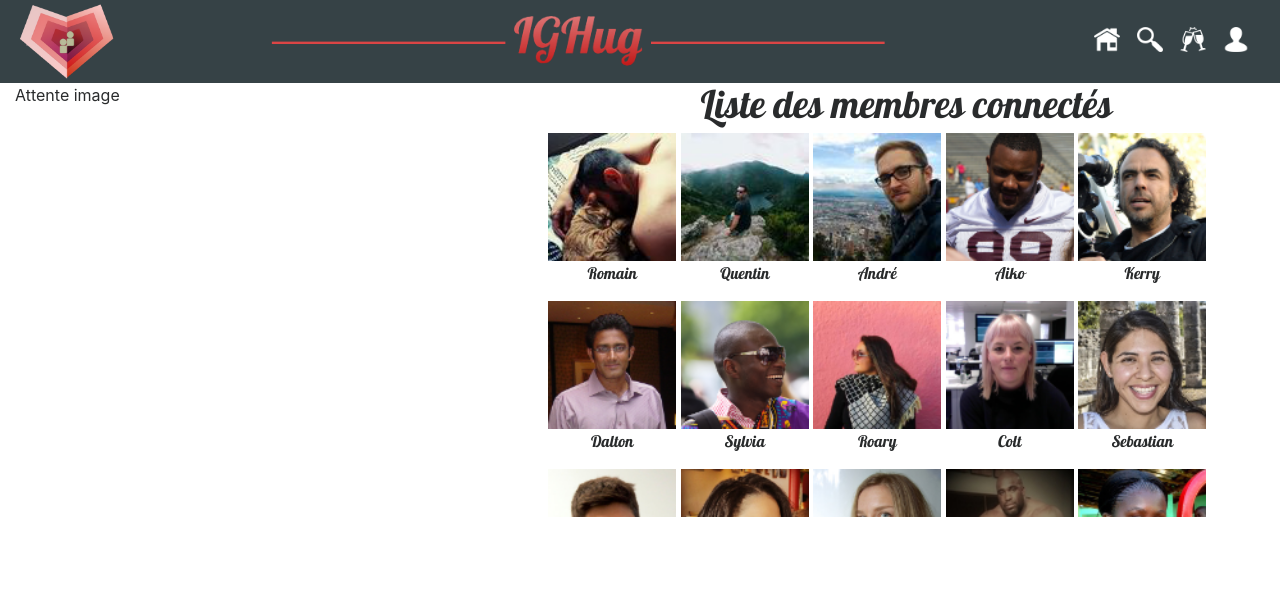
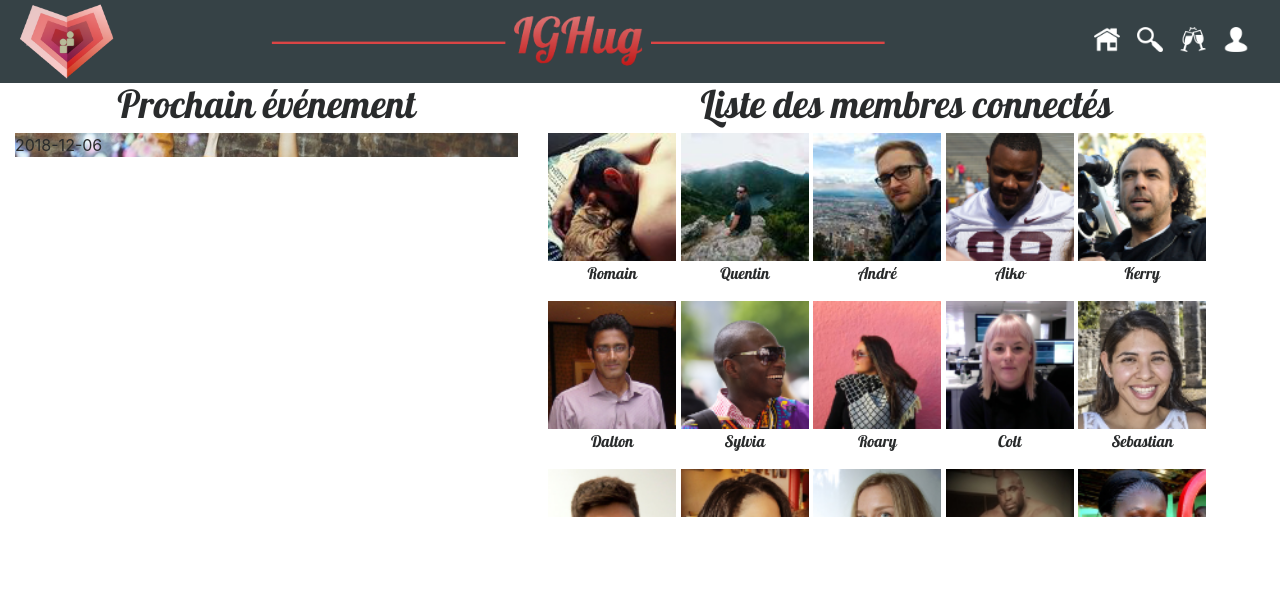
Before and after one commit to romainkruz/IGHug, a PHP site: page /IGHug/HUB.php in a window 1280 px wide. Shown: the top 596 px of the page. Run offline with PHP 8.4, Linux system fonts and the light colour scheme; data comes from the database, SQL or seed files in the repository.

Commit message:
barrypute

```diff
--- a/HUB.php
+++ b/HUB.php
@@ -27,7 +27,10 @@
 <div class="container-fluid">
     <div class="row">
         <div class="col-xl-5 col-lg-5 col-md-12 col-sm-12 col-12">
-            Attente image
+            <h1 class="text-center">Prochain événement</h1>
+            <aside id="agenda-picture" class="hidden-sm hidden-md">
+                <?php include("view/LastEvent.php"); ?>
+            </aside>
         </div>
         <div class="col-xl-7 col-lg-7 col-md-12 col-sm-12 col-12">
             <h1 class="text-center">Liste des membres connectés</h1>
--- a/css/style.css
+++ b/css/style.css
@@ -49,6 +49,11 @@ figcaption{
     height: 10vw;
 }
 
+#agenda-picture {
+    background: url("../img/agenda.jpg") no-repeat scroll;
+    background-size: cover;
+}
+
 .icone_header img{
     width: 2vw;
     margin-left: 1vw;
--- /dev/null
+++ b/view/LastEvent.php
@@ -0,0 +1,34 @@
+<?php
+
+try {$bdd = new PDO('mysql:host=localhost;dbname=ighug_db', 'root', '',array(PDO::MYSQL_ATTR_INIT_COMMAND => 'SET NAMES utf8'));}
+catch (Exception $e) {die('Erreur : ' . $e->getMessage());}
+
+$reponse = $bdd->query('SELECT * FROM events');
+
+$today = new DateTime();
+$today = $today->format('Y-m-d');
+
+?>
+
+    <div  id="agenda">
+        <?php
+        $result_last = 0;
+        while ($donnees = $reponse->fetch()) {
+            $event_read = ($donnees['date']);
+            $result = strtotime($event_read) - strtotime($today);
+            if ((($result_last == 0) OR ($result < $result_last)) AND ($result > 0)) {
+                $result_last = $result;
+                $next_event_date = ($donnees['date']);
+                }
+        }
+        echo $next_event_date;
+        ?>
+    </div>
+
+
+
+<?php
+
+$reponse->closeCursor(); // Termine le traitement de la requête
+
+?>
```
Also changed, not shown: img/agenda.jpg (added).
